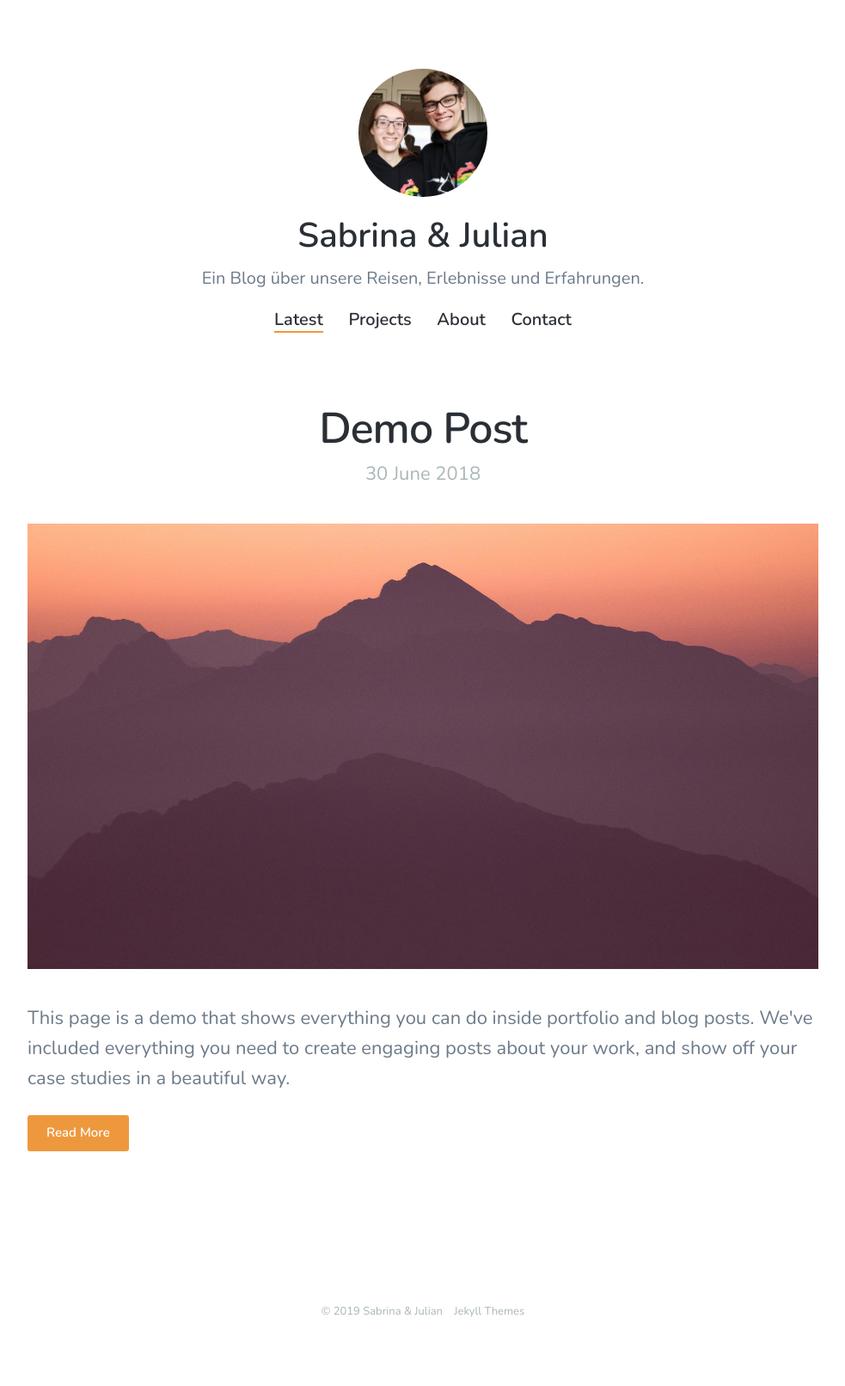
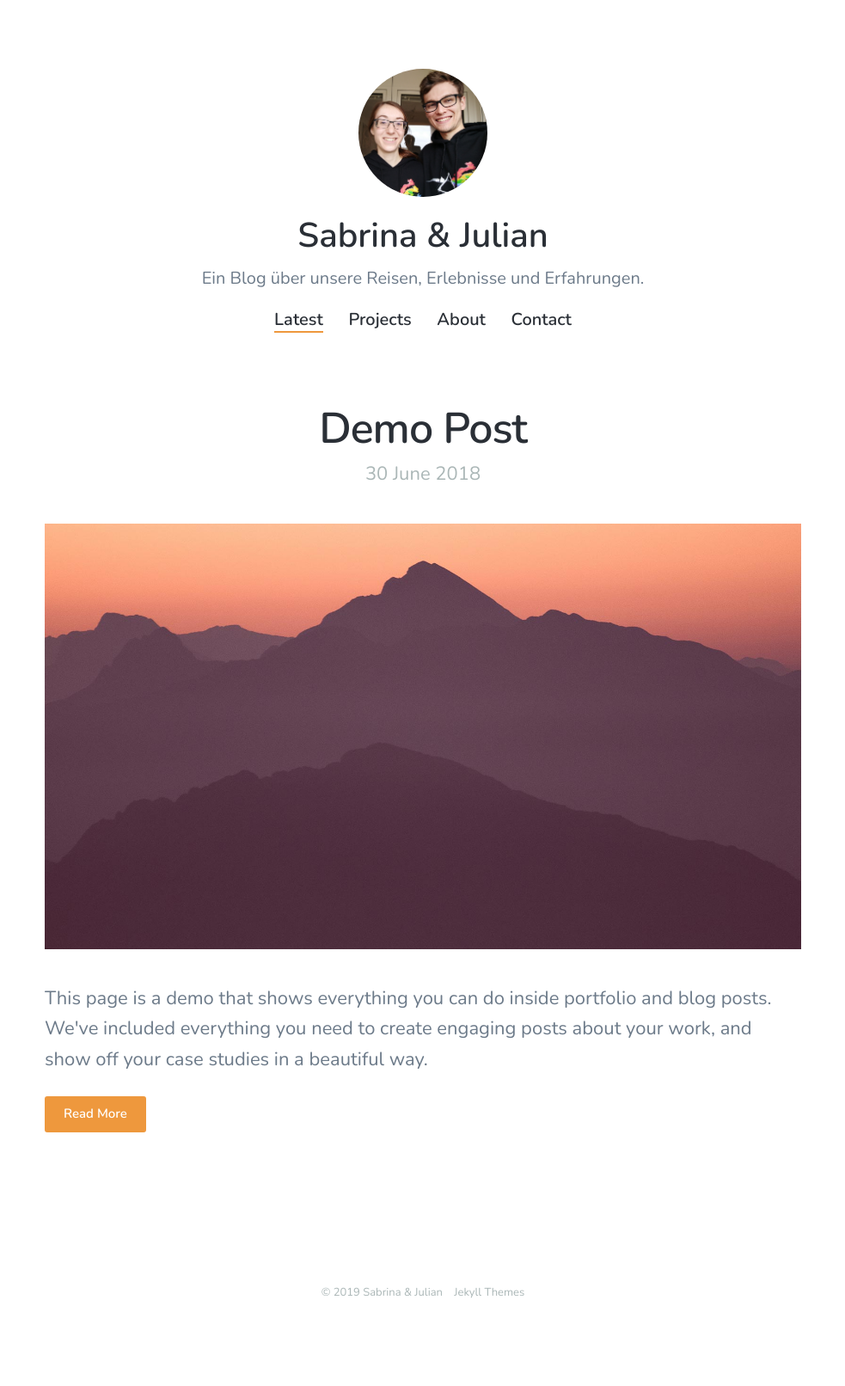
Before and after one commit to sabrinajulian/sabrinajulian.github.io, a Jekyll site: the page built from index.html, in a window 1280 px wide. Shown: the whole page at 86% size, without its empty margins (148-1131 px from the left). Built offline with Jekyll 4.4.1, drawn with Linux system fonts in a browser that asks for light colours; nearby versions of some CDN libraries; the list of posts is cut into pages by our own code; after the commit the page ends 1590 px from its top, so only the background shows below that.

Commit message:
Update _basic.scss

```diff
--- a/_sass/_basic.scss
+++ b/_sass/_basic.scss
@@ -397,10 +397,10 @@ section {
 	}
 
 	@include mq(laptop) {
-		padding: 0 180px;
+		padding: 0 200px;
 	}
 
 	@include mq(desktop) {
-		padding: 0 200px;
+		padding: 0 240px;
 	}
 }
```
